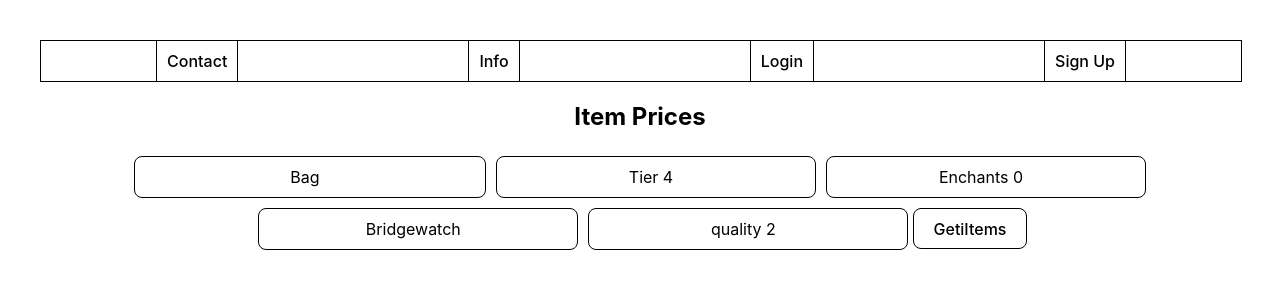
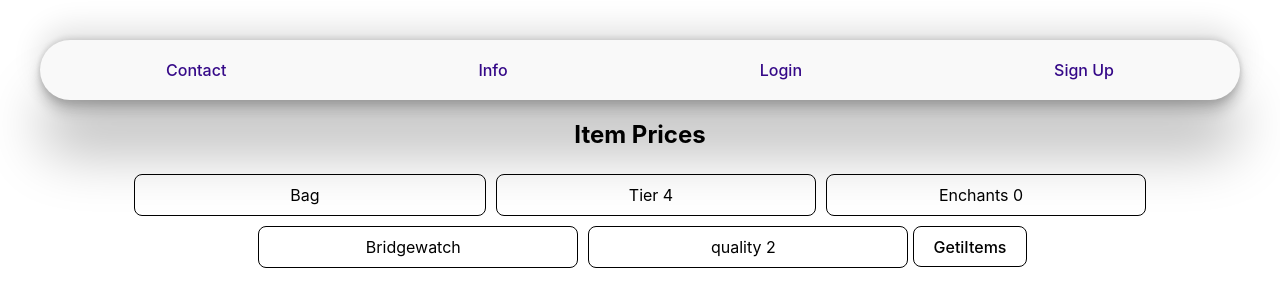
Before and after one commit to molk915/Projekt-koncowy-pai, a React (Vite) app: page / in a window 1280 px wide. Shown: the top 306 px of the page. Built offline with nearby package versions, Linux system fonts and the light colour scheme.

Commit message:
working gold prices

```diff
--- a/icon.json
+++ b/icon.json
@@ -1 +1 @@
-"https://render.albiononline.com/v1/item/T4_BAG.png"
+"https://render.albiononline.com/v1/item/T5_BAG.png"
--- a/src/components/Navbar/Navbar.css
+++ b/src/components/Navbar/Navbar.css
@@ -1,17 +1,32 @@
 .navbar {
+  box-shadow: rgba(0, 0, 0, 0.25) 0px 54px 55px,
+    rgba(0, 0, 0, 0.12) 0px -12px 30px, rgba(0, 0, 0, 0.12) 0px 4px 6px,
+    rgba(0, 0, 0, 0.17) 0px 12px 13px, rgba(0, 0, 0, 0.09) 0px -3px 5px;
+  border-radius: 30px;
   display: flex;
   justify-content: space-around;
   align-items: center;
-  height: 40px;
+  height: 60px; /* Zwiększyłem wysokość paska nawigacyjnego */
   width: 100%;
-  border: 1px black solid;
+  background-color: #f9f9f9; /* Dodałem tło */
 }
 
-a {
+.navbar a {
   text-decoration: none;
-  color: black;
-  border-left: 1px black solid;
-  border-right: 1px black solid;
-  padding: 10px 10px 10px 10px;
-  text-align: center;
+  color: #350988; /* Zmieniłem kolor tekstu */
+  padding: 15px 20px; /* Zwiększyłem wewnętrzne odstępy */
+  transition: color 0.3s ease; /* Dodane płynne przejście koloru */
 }
+
+.navbar a:hover {
+  color: #5a0101;
+  transition: color 0.3s ease; /* Dodane płynne przejście koloru */
+}
+
+.navbar a:first-child {
+  border-left: none; /* Usunąłem lewą krawędź dla pierwszego linku */
+}
+
+.navbar a:last-child {
+  border-right: none; /* Usunąłem prawą krawędź dla ostatniego linku */
+}
```
Also changed, not shown: 1 other file (tests, documents, lock files or other folders).
